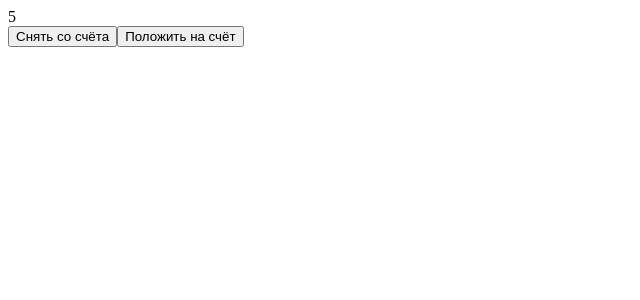
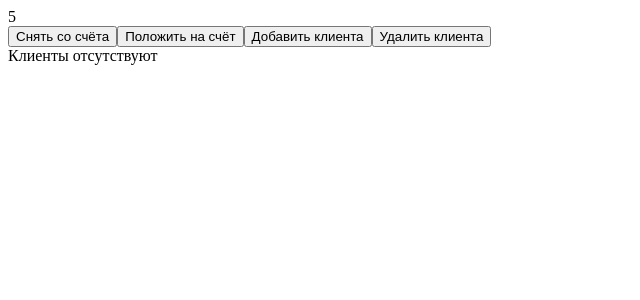
Before and after one commit to Vamba45/Redux-and-simple-backend, a React app: page / in a window 1280 px wide. Shown: the top 300 px of the page, without its empty margins (0-640 px from the left). Built offline with nearby package versions, Linux system fonts and the light colour scheme.

Commit message:
add customer-reducer to store

```diff
--- a/src/app.jsx
+++ b/src/app.jsx
@@ -1,9 +1,11 @@
 import React from "react";
 import { useDispatch, useSelector } from "react-redux";
+import { addCustomerAction, removeCustomerAction } from "./store/customerReducer";
 
 export default function Application () {
     const dispatch = useDispatch();
     const cash = useSelector(state => state.cash.cash);
+    const customers = useSelector(state => state.customers.customers)
 
     const addCash = (cash) => {
         dispatch({type: "ADD_CASH", payload: cash})
@@ -13,11 +15,40 @@ export default function Application () {
         dispatch({type: "GET_CASH", payload: cash})
     }
 
+    const addCustomer = (name) => {
+        const customer = {
+            name,
+            id: "id:" + name
+        }
+
+        dispatch(addCustomerAction(customer))
+    }
+
+    const removeCustomer = (customer) => {
+        dispatch(removeCustomerAction(customer.id))
+    }
+
     return (
         <div className="App">
             <div>{cash}</div>
             <button onClick={() => getCash(Number(prompt()))}>Снять со счёта</button>
             <button onClick={() => addCash(Number(prompt()))}>Положить на счёт</button>
+            <button onClick={() => addCustomer(prompt())}>Добавить клиента</button>
+            <button onClick={() => removeCustomer(prompt())}>Удалить клиента</button>
+            {customers.length > 0 ?
+                <div>
+                    {
+                        customers.map(customer =>
+                            <div onClick={() => removeCustomer(customer)}>
+                                {customer.name}
+                            </div>
+                        )
+                    }
+                </div> :
+                <div>
+                    Клиенты отсутствуют
+                </div>
+            }
         </div>
     )
 }
--- a/src/store/customerReducer.js
+++ b/src/store/customerReducer.js
@@ -1,16 +1,22 @@
 const defaultState = {
-    cash: 5
+    customers: []
 }
+
+const ADD_CUSTOMER = "ADD_CUSTOMER";
+const REMOVE_CUSTOMERS = "REMOVE_CUSTOMERS";
 
 export const customerReducer = (state = defaultState, action) => {
     switch(action.type) {
-        case "ADD_CUSTOMER":
-            return {...state, cash: state.cash + action.payload}
+        case ADD_CUSTOMER:
+            return {...state, customers: [...state.customers, action.payload]}
 
-        case "GET_CUSTOMER":
-            return {...state, cash: state.cash - action.payload}
+        case REMOVE_CUSTOMERS:
+            return {...state, customers: state.customers.filter(customer => customer.id !== action.payload)}
 
-            default:
-                return state
+        default:
+            return state
     }
 }
+
+export const addCustomerAction = (payload) => ({type: ADD_CUSTOMER, payload})
+export const removeCustomerAction = (payload) => ({type: REMOVE_CUSTOMERS, payload})
```
